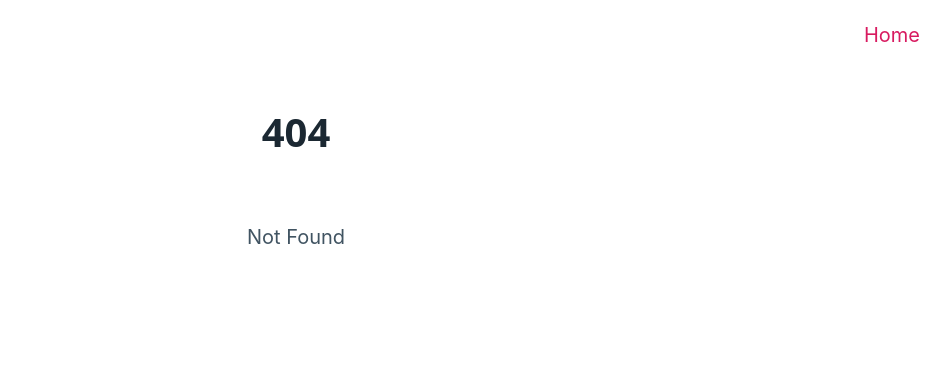
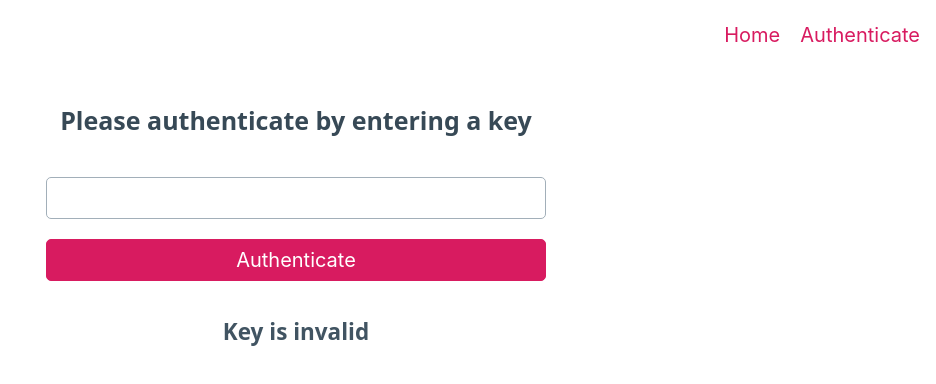
Before and after one commit to supernovaw/sveltekit-pdf-tool, a SvelteKit app: page /authenticate in a window 1280 px wide. Before the commit this address had no page. Shown: the top 384 px of the page, without its empty margins (344-1280 px from the left). Built offline with nearby package versions, Linux system fonts and the light colour scheme.

Commit message:
add authorisation

```diff
--- /dev/null
+++ b/src/lib/state.ts
@@ -0,0 +1,21 @@
+import { writable } from "svelte/store";
+
+const LOCAL_STORAGE_ITEM_NAME = "app:pdf-tool";
+const isClientSide = typeof window !== "undefined";
+type ItemKeys = "authState";
+
+let shadowObj: {
+  "authState": AuthState,
+} = JSON.parse(isClientSide && localStorage.getItem(LOCAL_STORAGE_ITEM_NAME) || "{}");
+
+// Persist stores by subscribing to this function
+function updateLocalStorage(key: ItemKeys, obj: any) {
+  if (!isClientSide) return;
+  shadowObj[key] = obj;
+  localStorage.setItem(LOCAL_STORAGE_ITEM_NAME, JSON.stringify(shadowObj));
+}
+
+
+type AuthState = { key: string | null, valid: boolean };
+export const authState = writable<AuthState>(shadowObj.authState || { key: null, valid: false });
+authState.subscribe(v => updateLocalStorage("authState", v));
--- a/src/routes/+layout.svelte
+++ b/src/routes/+layout.svelte
@@ -4,7 +4,8 @@
 
 <nav>
   <ul>
-    <li><a href="{base}">Home</a></li>
+    <li><a href={base}>Home</a></li>
+    <li><a href="{base}/authenticate">Authenticate</a></li>
   </ul>
 </nav>
 <main>
@@ -15,12 +16,8 @@
   nav {
     display: flex;
     justify-content: flex-end;
+    padding-inline-end: 16px;
     overflow: hidden;
-  }
-
-  a {
-    padding-inline: 16px;
-    margin-inline: 0;
   }
 
   main {
--- /dev/null
+++ b/src/routes/authenticate/+page.svelte
@@ -0,0 +1,80 @@
+<script lang="ts">
+  import { goto } from "$app/navigation";
+  import { base } from "$app/paths";
+  import { authState } from "$lib/state";
+  import { onMount } from "svelte";
+  import { fly } from "svelte/transition";
+
+  let loading: boolean;
+  let errorMsg: string | null;
+  let keyInput: HTMLInputElement;
+  onMount(checkKeyValidity);
+
+  async function checkKeyValidity() {
+    loading = true;
+    errorMsg = null;
+    const response = await fetch(`${base}/authenticate`, {
+      method: "POST",
+      body: JSON.stringify({ action: "verify", key: $authState.key }),
+    });
+    loading = false;
+
+    let json;
+    try {
+      json = await response.json();
+    } catch (e: any) {
+      errorMsg = `Failed to verify key (${e.message})`;
+      return;
+    }
+
+    if (response.ok) {
+      $authState.valid = json.valid;
+      if (!json.valid) errorMsg = "Key is invalid";
+    } else {
+      errorMsg = `Failed to verify key (${
+        json.message || response.statusText
+      })`;
+    }
+  }
+
+  function onSubmitKey() {
+    $authState.key = keyInput.value;
+    checkKeyValidity().then(() => {
+      if ($authState.valid) goto(base);
+    });
+  }
+
+  function logout() {
+    $authState = { key: null, valid: false };
+  }
+
+  const flyDur = 300;
+  const flyOut = { y: 50, duration: flyDur };
+  const flyIn = { y: -50, duration: flyDur, delay: flyDur };
+</script>
+
+<div>
+  {#if $authState.valid}
+    <form out:fly|local={flyOut} in:fly|local={flyIn} on:submit={logout}>
+      <h4>You are authenticated</h4>
+      <button type="submit">Logout</button>
+    </form>
+  {:else}
+    <form out:fly|local={flyOut} in:fly|local={flyIn} on:submit={onSubmitKey}>
+      <h4>Please authenticate by entering a key</h4>
+      <input bind:this={keyInput} type="text" />
+      <button type="submit" aria-busy={loading}>Authenticate</button>
+    </form>
+  {/if}
+
+  {#if errorMsg}
+    <h5>{errorMsg}</h5>
+  {/if}
+</div>
+
+<style>
+  form {
+    max-width: 500px;
+    margin: auto;
+  }
+</style>
--- /dev/null
+++ b/src/routes/authenticate/+page.ts
@@ -0,0 +1 @@
+export const ssr = false;
--- /dev/null
+++ b/src/routes/authenticate/+server.ts
@@ -0,0 +1,21 @@
+import { error, json, type RequestHandler } from "@sveltejs/kit";
+
+const authorisedKeys = ["pass"];
+
+export const POST: RequestHandler = async ({ request }) => {
+  let payload;
+  try {
+    payload = await request.json();
+  } catch (e: any) {
+    throw error(400, e.message);
+  }
+  if (typeof payload !== "object") throw error(400, "not an object");
+  if (typeof payload.action !== "string") throw error(400, "no action string");
+
+  switch (payload.action) {
+    case "verify":
+      return json({ valid: authorisedKeys.includes(payload.key) });
+    default:
+      throw error(400, "unknown action '" + payload.action + "'");
+  }
+}
```
